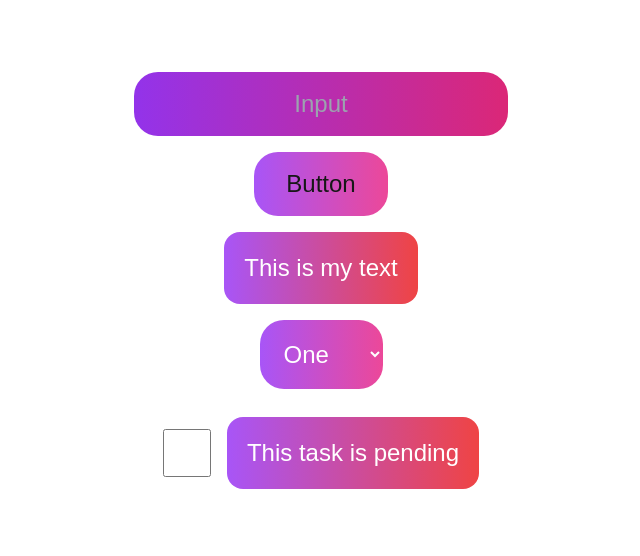
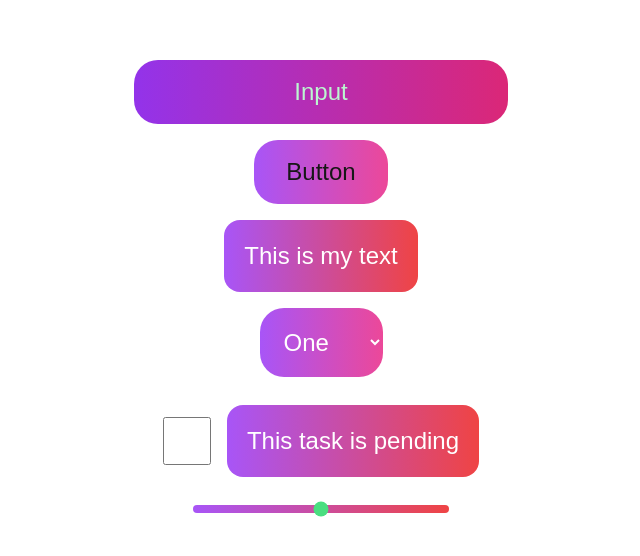
Before and after one commit to nitesh545/lifame, a Next.js app: page / in a window 1280 px wide. Shown: the part 114-670 px from the top of the page, without its empty margins (319-959 px from the left). Built offline with nearby package versions, Linux system fonts and the light colour scheme.

Commit message:
new component slider

```diff
--- a/app/components/checkbox.jsx
+++ b/app/components/checkbox.jsx
@@ -1,7 +1,6 @@
 "use client";
 import React from 'react';
 import {useState} from 'react';
-import Text from "@/app/components/text";
 
 const Checkbox = () => {
 	let [status, setStatus] = useState(false);
--- a/app/components/input.jsx
+++ b/app/components/input.jsx
@@ -12,7 +12,7 @@ const Input = (props) => {
 				<input
 					onChange={handleChange}
 					value={value}
-					className="input h-10 text-center rounded-3xl p-8 text-white text-2xl bg-gradient-to-r from-purple-600 to-pink-600"
+					className="input h-10 text-center rounded-3xl p-8 text-white placeholder:text-green-200 text-2xl bg-gradient-to-r from-purple-600 to-pink-600"
 					placeholder={props.placeholder}
 				/>
 			</div>
--- /dev/null
+++ b/app/components/slider.jsx
@@ -0,0 +1,34 @@
+"use client";
+
+import React from 'react';
+import {useState} from 'react';
+
+const Slider = () => {
+	const [value, setValue] = useState(50);
+
+	let handleChange = (e) => {
+		setValue(e.target.value);
+	}
+
+	return (
+		<div className="w-screen">
+			<div className="flex justify-center content-center items-center">
+				<input
+					type="range"
+					min={0}
+					max={100}
+					value={value}
+					onChange={handleChange}
+					// className="appearance-none bg-transparent cursor-pointer
+					// [&::-webkit-slider-runnable-track]:bg-purple-500
+					// [&::-webkit-slider-runnable-track]:rounded-3xl
+					// [&::-webkit-slider-thumb]:bg-red-500
+					// [&::-webkit-slider-thumb]:rounded-full"
+					className="w-1/5 appearance-none h-2 bg-gradient-to-r from-purple-500 to-red-500 rounded-3xl cursor-pointer accent-green-400"
+				/>
+			</div>
+		</div>
+	);
+};
+
+export default Slider;
--- a/app/page.jsx
+++ b/app/page.jsx
@@ -4,6 +4,7 @@ import Input from "@/app/components/input";
 import Text from "@/app/components/text";
 import Select from "@/app/components/select";
 import Checkbox from "@/app/components/checkbox";
+import Slider from "@/app/components/slider";
 import React from "react";
 
 let components = [
@@ -11,7 +12,8 @@ let components = [
 	{id: 2, type: "Button", component: <Button text="Button"/>},
 	{id: 3, type: "Text", component: <Text text="This is my text"/>},
 	{id: 4, type: "Select", component: <Select />},
-	{id: 5, type: "Checkbox", component: <Checkbox />}
+	{id: 5, type: "Checkbox", component: <Checkbox />},
+	{id: 6, type: "Slider", component: <Slider />}
 ]
 
 export default function Home() {
```
